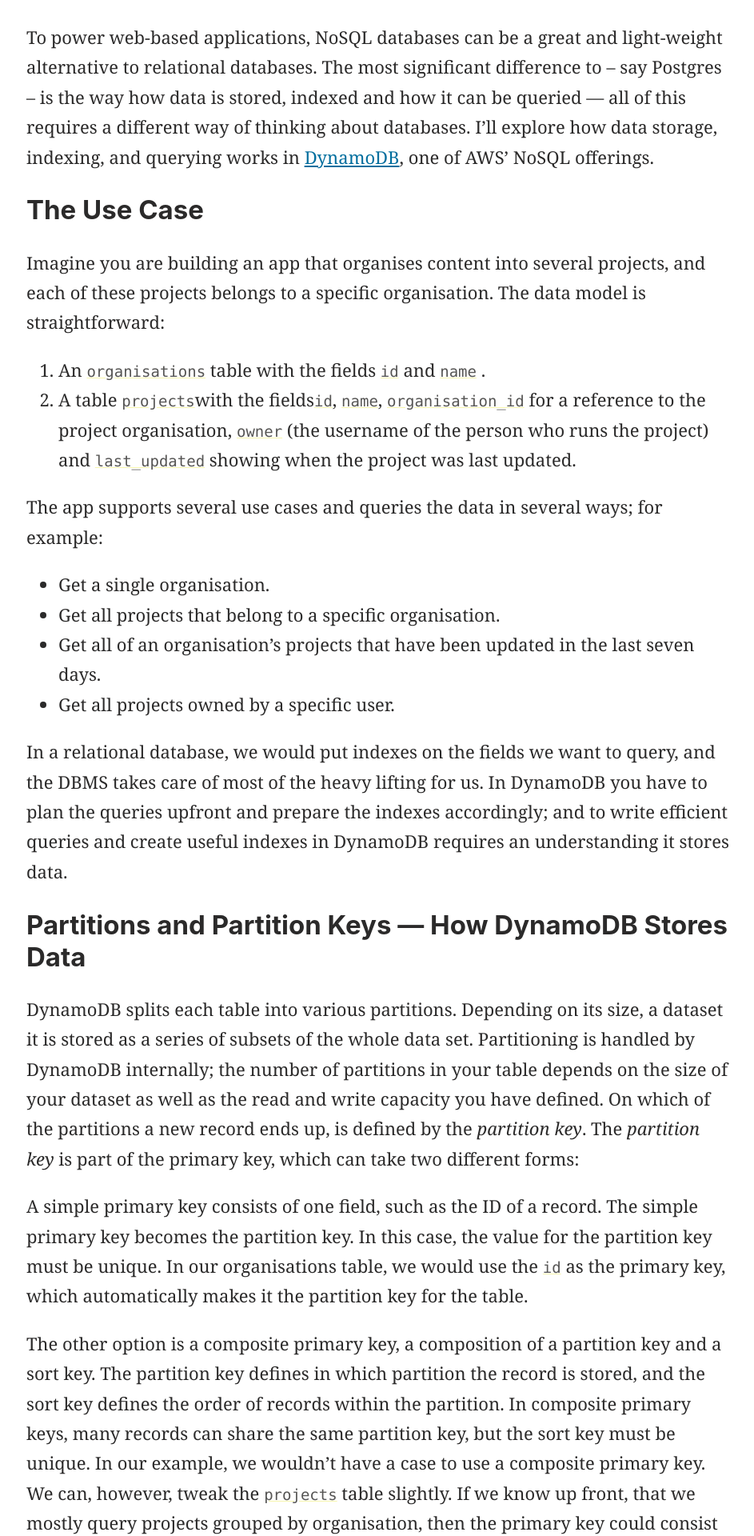
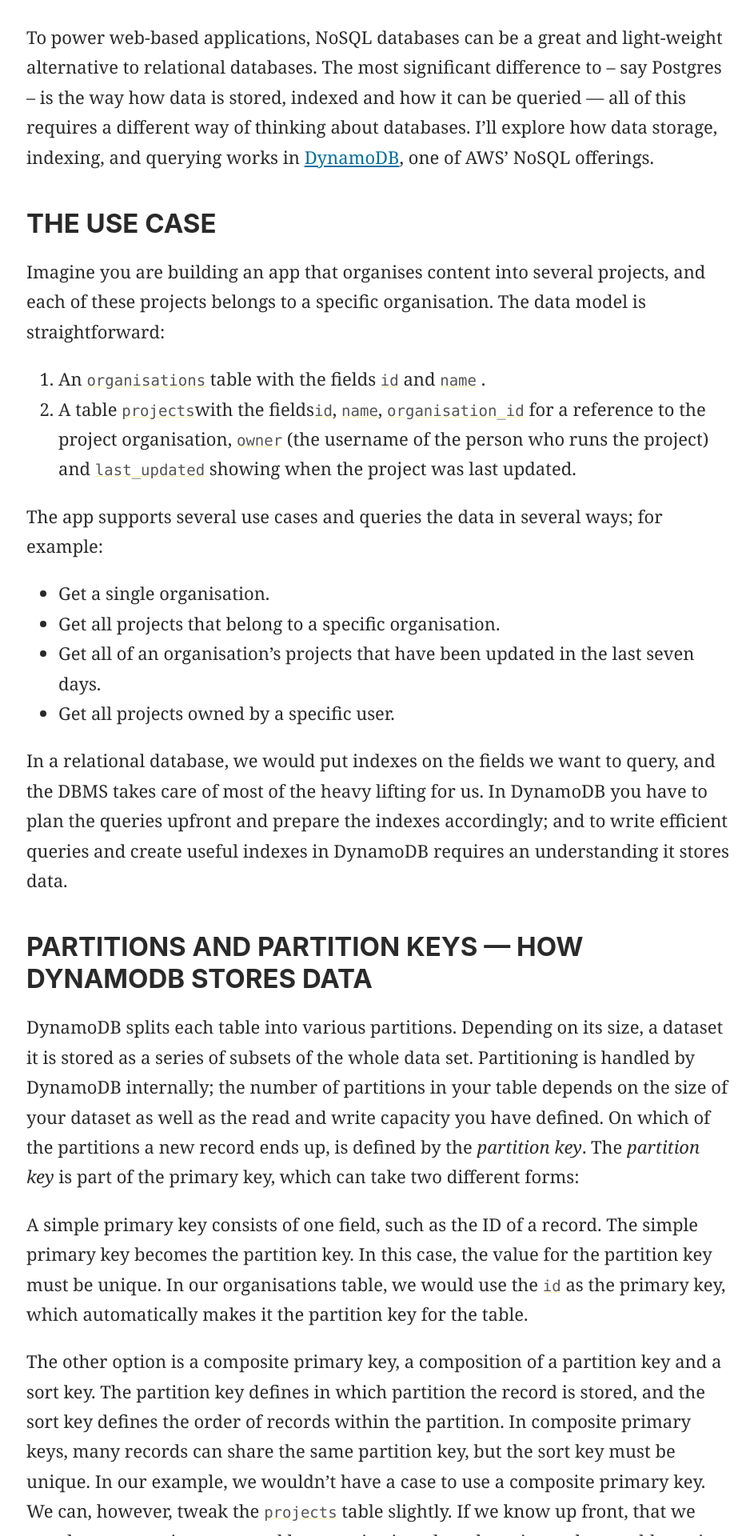
Before and after one commit to oliverroick/oliverroick.net, a Jekyll site: the page built from _posts/2018-08-11-data-storage-and-indexing-in-dynamodb.md, in a window 1280 px wide. Shown: the part 375-2295 px from the top of the page at 80% size, without its empty margins (167-1110 px from the left). Built offline with Jekyll 4.4.1, drawn with Linux system fonts in a browser that asks for light colours.

Commit message:
fix: sizes and spacing for h2, h3

```diff
--- a/css/roick.css
+++ b/css/roick.css
@@ -40,14 +40,9 @@
   padding-right: var(--base-size);
 }
 
-h1 {
+h1, h2, h3 {
   font-family: var(--sans-serif);
   text-transform: uppercase;
-}
-
-h2,
-h3 {
-  font-family: var(--sans-serif);
 }
 
 p,
@@ -239,6 +234,22 @@
   text-align: center;
   margin-bottom: 0.5em;
   font-size: var(--font-m);
+}
+
+section h2 {
+  font-size: var(--font-m);
+  margin-bottom: var(--base-size);
+  margin-top: var(--gap-s);
+}
+
+section h3 {
+  font-size: var(--base-size);
+  margin-top: var(--base-size);
+  margin-bottom: var(--gap-xxs);
+}
+
+section h3 + p {
+  margin-top: var(--gap-xxs);
 }
 
 section h1 > a {
```
